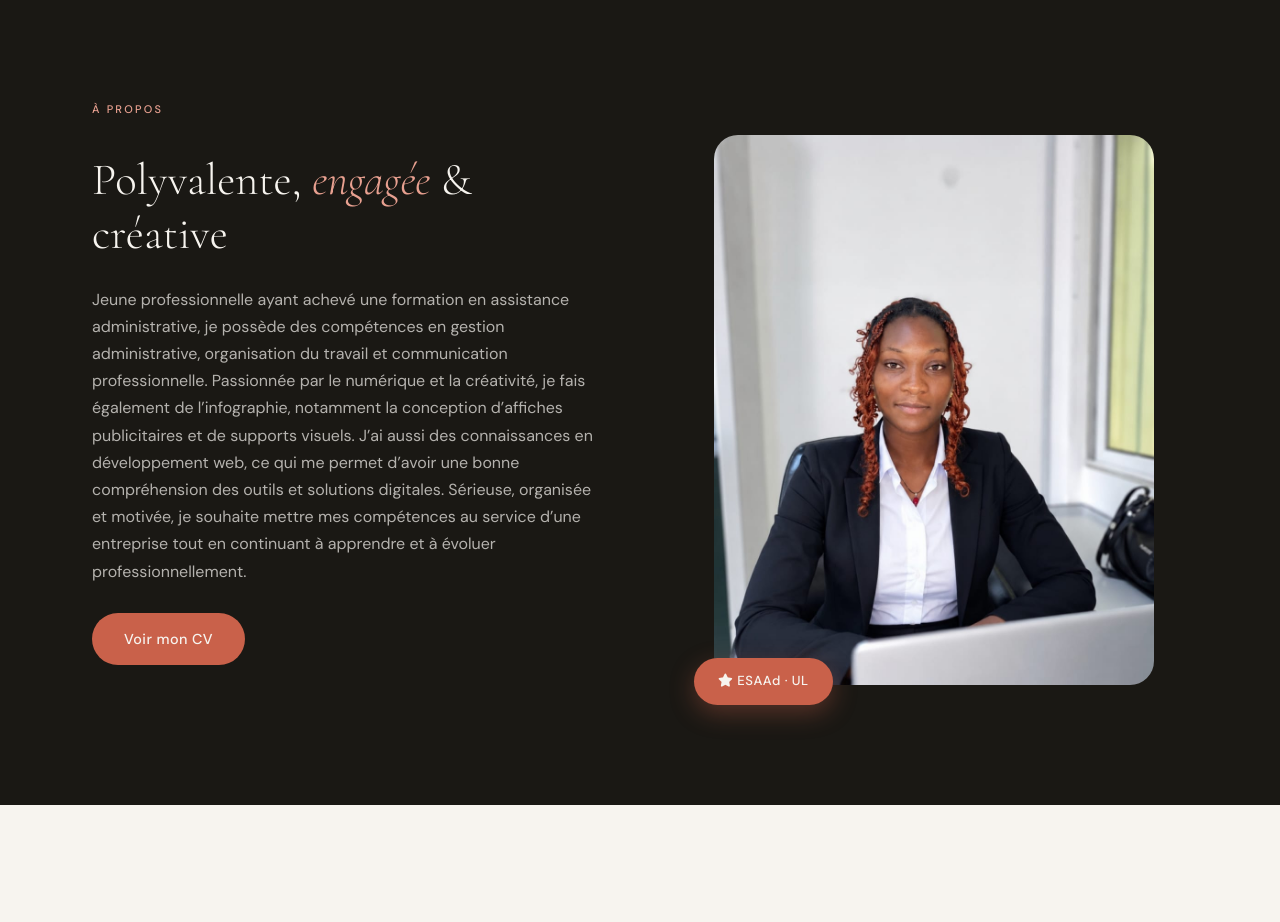
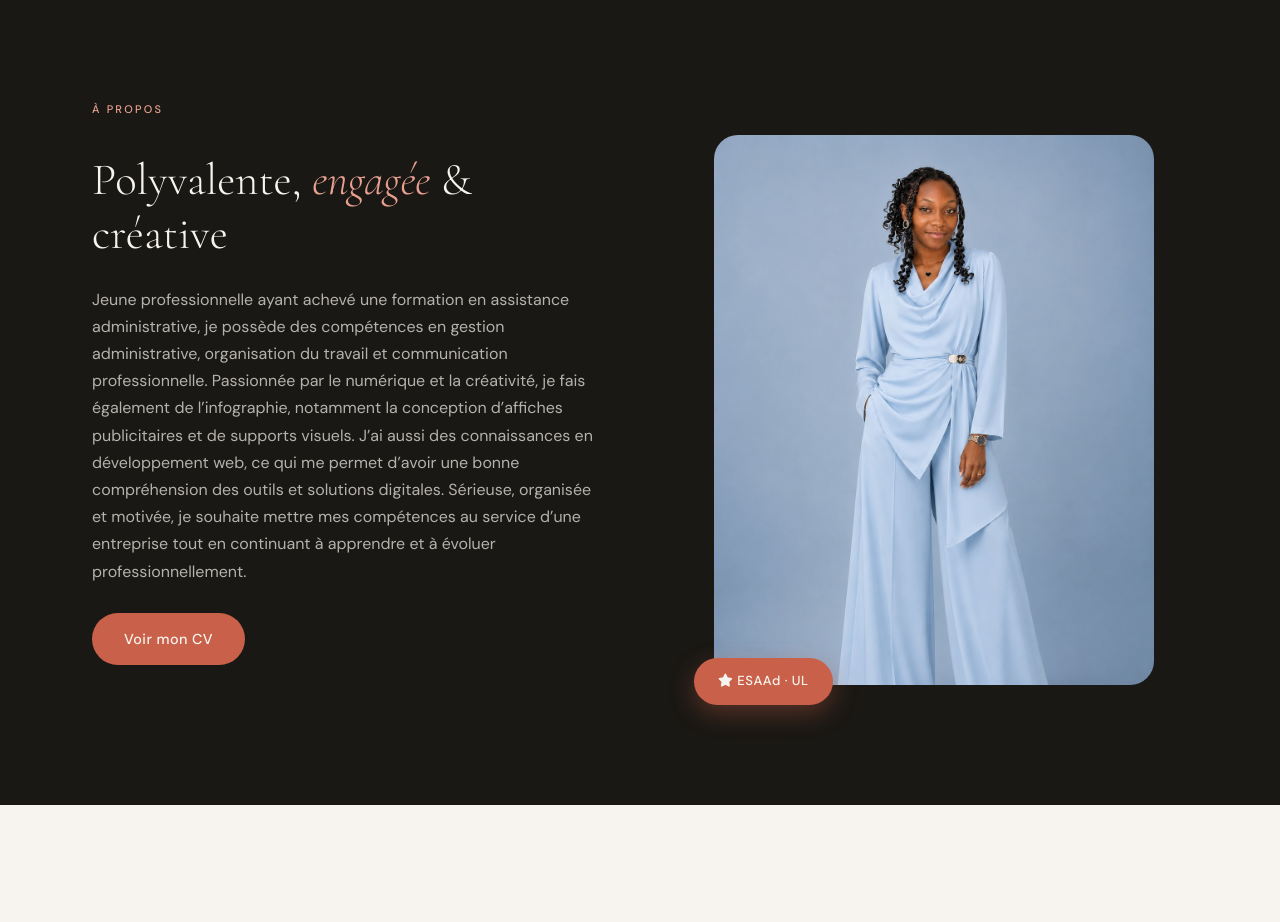
Before and after one commit to KWAKU0704/PORTFOLIO_NEW, a plain HTML site: page index.html in a window 1280 px wide. Shown: the part 820-1742 px from the top of the page. Drawn offline with nearby package versions, Linux system fonts and the light colour scheme.

Commit message:
Replace Kwaku's image with Henok's image

```diff
--- a/index.html
+++ b/index.html
@@ -139,7 +139,7 @@
 
           <div class="about-img-wrap">
 
-            <img src="./assets/images/kwaku.jpeg" alt="À propos d'Eunice" />
+            <img src="./assets/images/henok.jpeg" alt="À propos d'Eunice" />
 
             <div class="about-badge">
               <a
```
